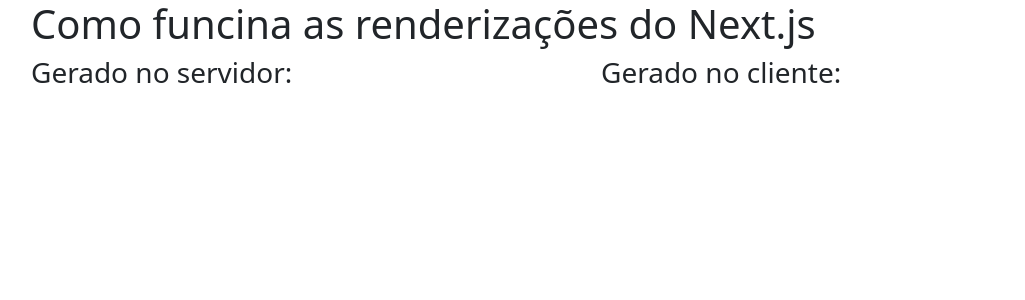
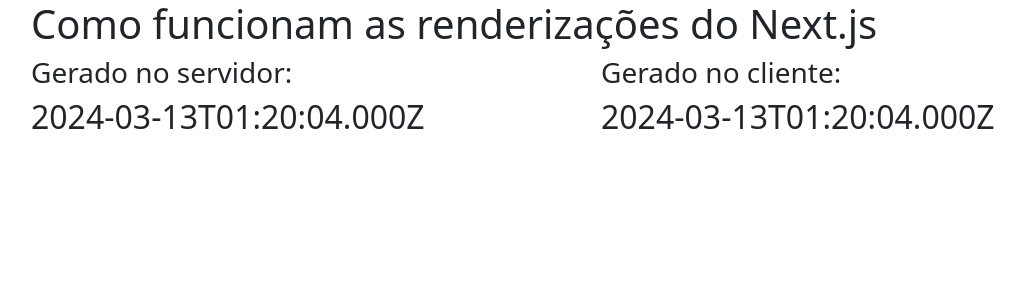
Before and after one commit to GildoFernando/black-nextjs, a Next.js app: page /dynamic in a window 1280 px wide. Shown: the top 300 px of the page, without its empty margins (51-1076 px from the left). Built offline with nearby package versions, Linux system fonts and the light colour scheme; no server answers.

Commit message:
Rederizando o servidor

```diff
--- a/src/pages/_app.tsx
+++ b/src/pages/_app.tsx
@@ -6,4 +6,4 @@
 }
 
 
-//paramos 11:00
+//paramos 15:00
--- a/src/pages/api/hello.ts
+++ b/src/pages/api/hello.ts
@@ -1,13 +1,15 @@
-// Next.js API route support: https://nextjs.org/docs/api-routes/introduction
+
 import type { NextApiRequest, NextApiResponse } from "next";
 
 type Data = {
   name: string;
+  timestamp: Date
 };
 
 export default function handler(
   req: NextApiRequest,
   res: NextApiResponse<Data>,
 ) {
-  res.status(200).json({ name: "John Doe" });
+  const timestamp = new Date()
+  res.status(200).json({ name: "John Doe", timestamp });
 }
--- a/src/pages/dynamic.tsx
+++ b/src/pages/dynamic.tsx
@@ -1,11 +1,56 @@
-import { NextPage } from "next";
+import { GetServerSideProps, NextPage } from "next";
+import { ReactNode, useEffect, useState } from "react";
 import { Col, Container, Row } from "reactstrap";
 
-const Dynamic: NextPage = () => {
+interface ApiResponse {
+    name: string
+    timestamp: Date
+}
+
+export const getServerSideProps: GetServerSideProps = async () => {
+    try {
+        const serverSideData: ApiResponse = await fetch(`${process.env.NEXT_PUBLIC_APIURL}/api/hello`).then(res => res.json())
+        console.log("Dados do servidor:", serverSideData);
+        return {
+            props: {
+                serverSideData
+            }
+        }
+    } catch (error) {
+        console.error("Erro ao buscar dados do servidor:", error);
+        return {
+            props: {
+                serverSideData: null
+            }
+        }
+    }
+}
+
+const Dynamic: NextPage = (props: {
+    children?: ReactNode
+    serverSideData?: ApiResponse
+}) => {
+    const [clientSideData, setClientSideData] = useState<ApiResponse>()
+
+    useEffect(() => {
+        fetchData()
+    }, [])
+
+    const fetchData = async () => {
+        try {
+            const data = await fetch("/api/hello").then(res => res.json())
+            console.log("Dados do cliente:", data);
+            setClientSideData(data)
+        } catch (error) {
+            console.error("Erro ao buscar dados do cliente:", error);
+        }
+    }
+    console.log("Props de servidor:", props.serverSideData);
+
     return (
         <Container tag="main">
             <h1>
-            Como funcina as renderizações do Next.js
+                Como funcionam as renderizações do Next.js
             </h1>
 
             <Row>
@@ -13,11 +58,18 @@
                     <h3>
                         Gerado no servidor:
                     </h3>
+                    <h2>
+                        {props.serverSideData ? props.serverSideData.timestamp.toString() : 'Carregando...'}
+                    </h2>
                 </Col>
+
                 <Col>
                     <h3>
                         Gerado no cliente:
                     </h3>
+                    <h2>
+                        {clientSideData ? clientSideData.timestamp.toString() : 'Carregando...'}
+                    </h2>
                 </Col>
             </Row>
 
```
Lines whose indentation alone changed are shown as unchanged.
